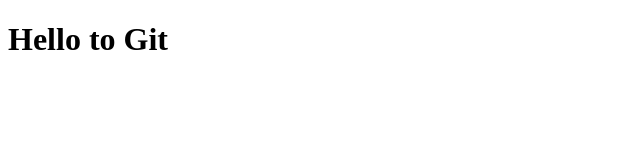
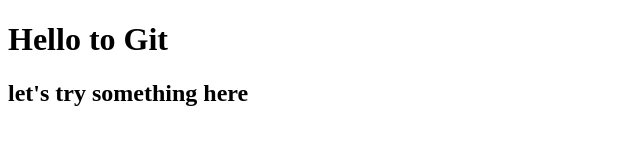
Before and after one commit to wilamg/hello, a plain HTML site: page index.html in a window 1280 px wide. Shown: the whole page, without its empty margins (0-640 px from the left). Drawn offline with Linux system fonts and the light colour scheme.

Commit message:
commit 2

```diff
--- a/index.html
+++ b/index.html
@@ -8,5 +8,6 @@
 </head>
 <body>
     <h1>Hello to Git</h1>
+    <h2>let's try something here</h2>
 </body>
 </html>
```
